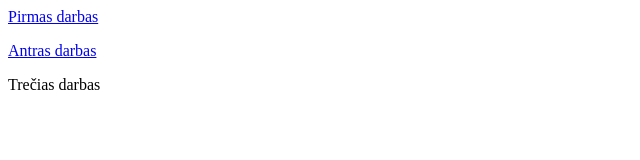
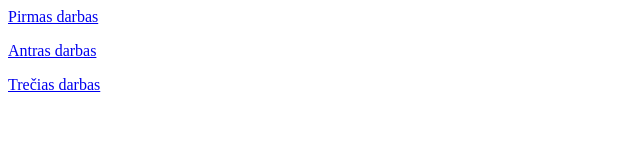
Before and after one commit to AdoBag/AdoBag.github.io, a plain HTML site: page index.html in a window 1280 px wide. Shown: the whole page, without its empty margins (0-640 px from the left). Drawn offline with Linux system fonts and the light colour scheme.

Commit message:
Update index.html

```diff
--- a/index.html
+++ b/index.html
@@ -9,6 +9,8 @@
     <p>
         <a href="receptai.html">Antras darbas</a>
     </p>
-    <p>Trečias darbas</p>
+    <p>
+        <a href="pindex.html">Trečias darbas</a>
+    </p>
 </body>
 </html>
```
